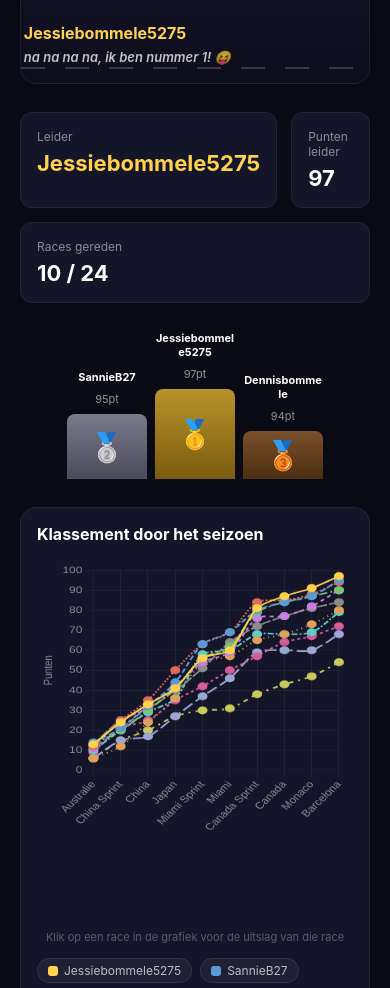
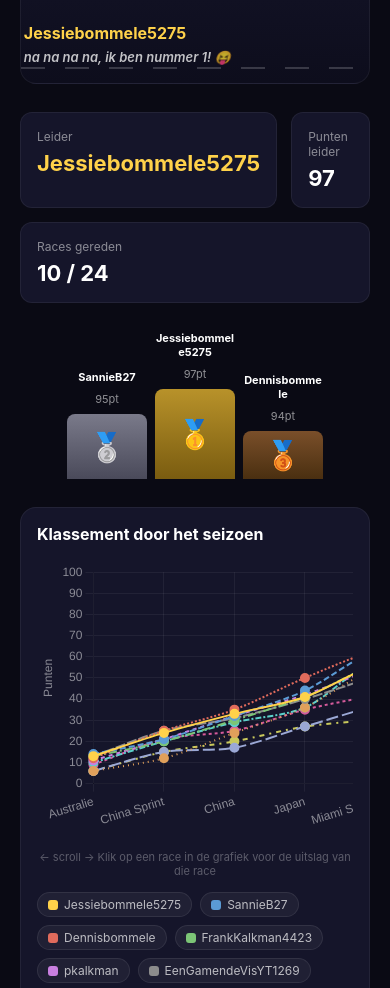
Before and after one commit to Fkalkman12/f1poule-site, a website: page index.html in a window 390 px wide. Shown: the part 110-1098 px from the top of the page. Drawn offline with nearby package versions, Linux system fonts and the light colour scheme.

Commit message:
Grafiek horizontaal scrollbaar op mobiel (70px per race)

```diff
--- a/app.js
+++ b/app.js
@@ -265,6 +265,18 @@ function toonRaceDetail(raceIndex, races, spelers) {
 
 // ─── Grafiek ──────────────────────────────────────────────────────────────────
 
+function stelCanvasGrootteIn(aantalRaces) {
+  const inner = document.querySelector('.chart-inner');
+  if (window.innerWidth <= 600) {
+    const breedte = Math.max(aantalRaces * 70, 700);
+    inner.style.width = breedte + 'px';
+    inner.style.height = '280px';
+  } else {
+    inner.style.width = '100%';
+    inner.style.height = '360px';
+  }
+}
+
 function tekenGrafiek(races, spelers) {
   const namen = Object.keys(spelers);
   const datasets = namen.map((naam, i) => ({
@@ -401,6 +413,7 @@ function animeerKart() {
   vulTabel(stand, spelers);
   vulKaarten(stand, spelers);
   vulLegende(namenInGrafiekVolgorde);
+  stelCanvasGrootteIn(races.length);
   tekenGrafiek(races, spelers);
   animeerKart();
   startCountdown();
--- a/index.html
+++ b/index.html
@@ -109,6 +109,14 @@
 
   /* ── Grafiek hint ── */
   .chart-hint { font-size: 11px; color: rgba(255,255,255,0.3); margin-top: 8px; text-align: center; }
+
+  /* ── Grafiek scroll wrapper ── */
+  .chart-scroll-wrap { width: 100%; overflow-x: auto; -webkit-overflow-scrolling: touch; }
+  .chart-inner { position: relative; height: 360px; min-width: 100%; }
+  @media (max-width: 600px) {
+    .chart-inner { width: 700px; height: 280px; }
+    .chart-hint::before { content: '← scroll → '; }
+  }
 
   /* ── Legenda ── */
   .legend { display: flex; flex-wrap: wrap; gap: 8px; margin-top: 14px; font-size: 12px; color: rgba(255,255,255,0.7); }
@@ -257,8 +265,10 @@
 
   <div class="panel">
     <h2>Klassement door het seizoen</h2>
-    <div style="position: relative; width: 100%; height: 360px; padding-bottom: 8px;">
-      <canvas id="poulechart" role="img" aria-label="Lijngrafiek van het puntenklassement"></canvas>
+    <div class="chart-scroll-wrap">
+      <div class="chart-inner">
+        <canvas id="poulechart" role="img" aria-label="Lijngrafiek van het puntenklassement"></canvas>
+      </div>
     </div>
     <p class="chart-hint">Klik op een race in de grafiek voor de uitslag van die race</p>
     <div class="legend" id="legend"></div>
```
